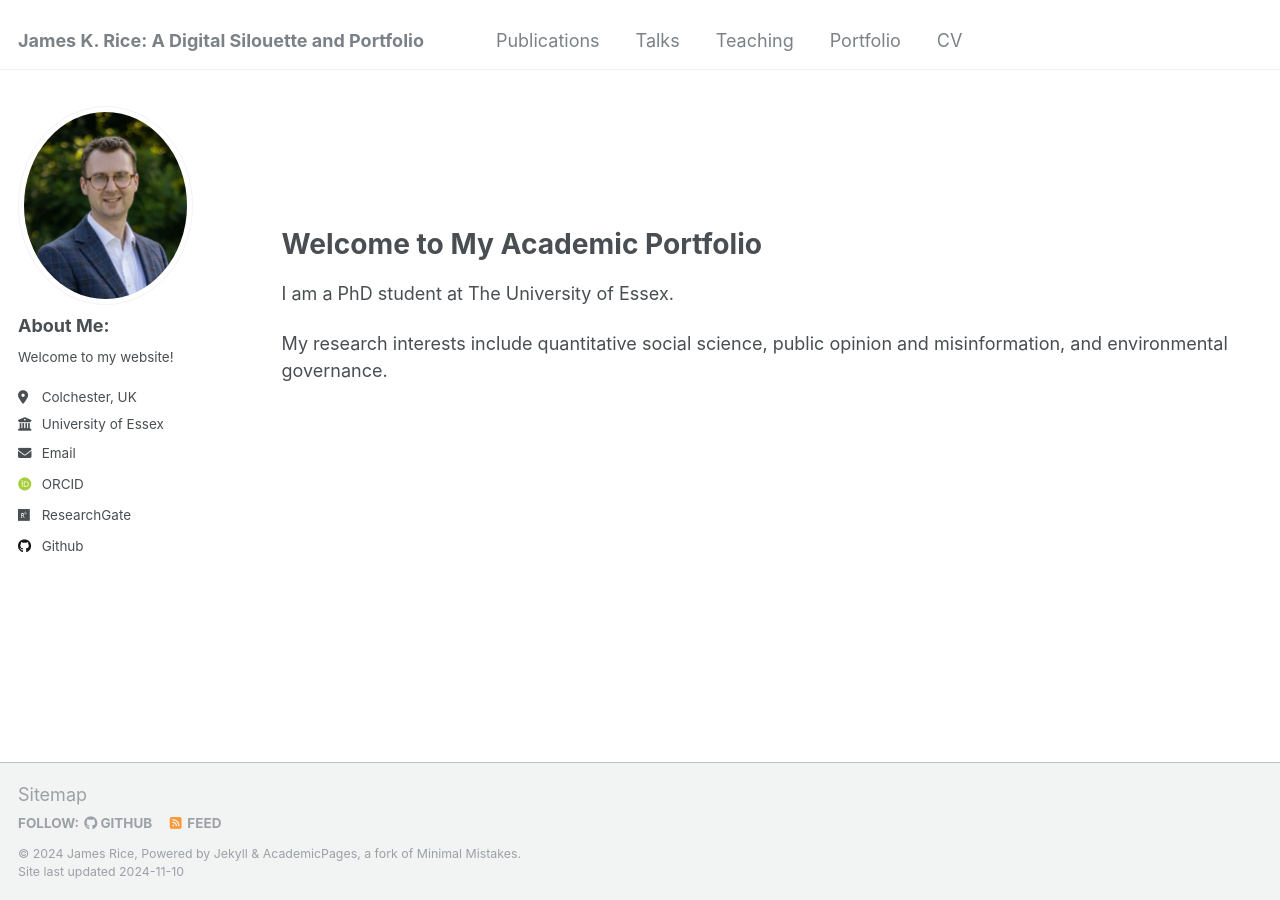
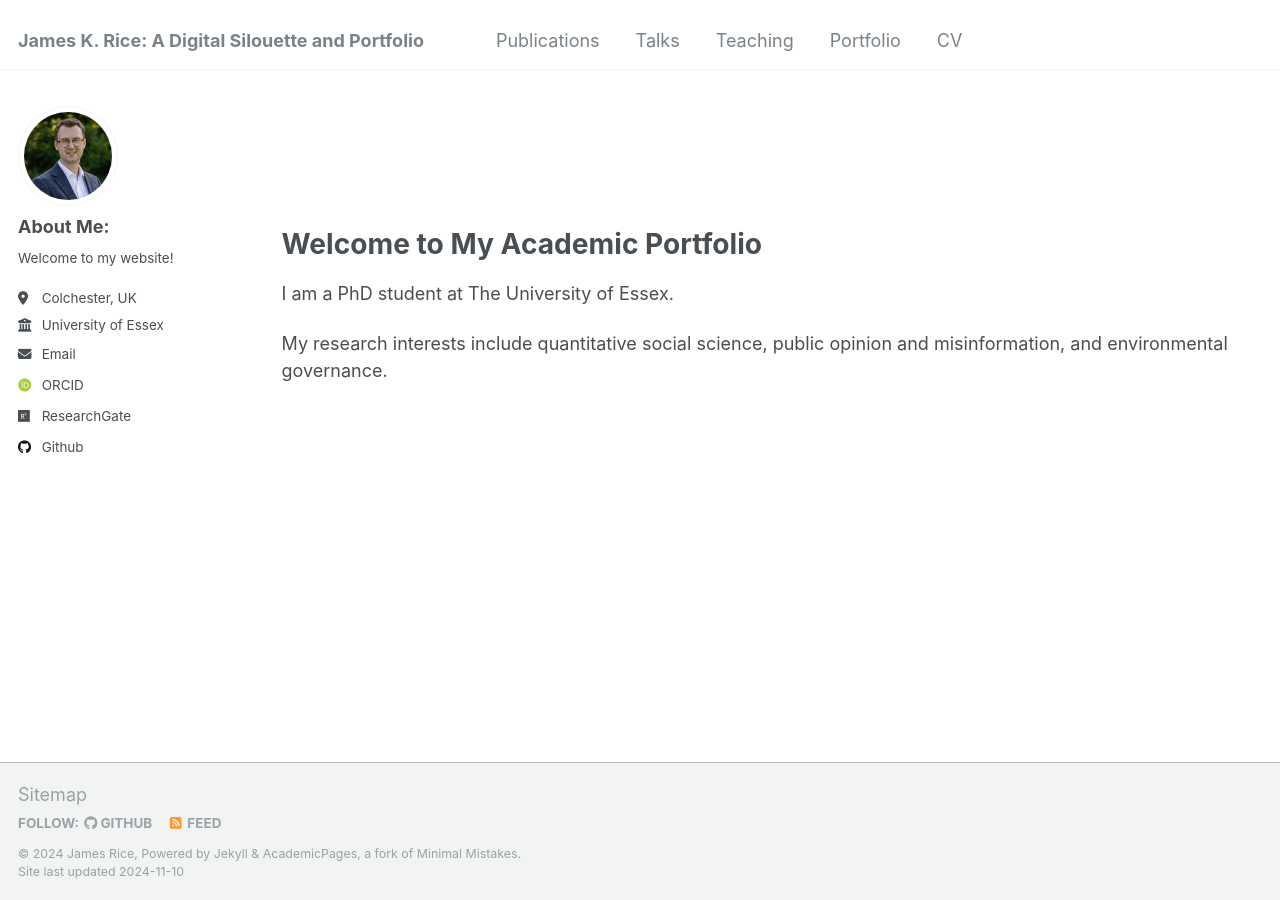
Before and after one commit to jameskrice7/jameskrice7.github.io, a Jekyll site: the page built from index.html, in a window 1280 px wide. Built offline with Jekyll 4.4.1, drawn with Linux system fonts in a browser that asks for light colours; some web fonts are replaced.

Commit message:
Update main.scss
added avatar styling

```diff
--- a/assets/css/main.scss
+++ b/assets/css/main.scss
@@ -39,3 +39,10 @@
 @import "vendor/font-awesome/brands";
 @import "vendor/magnific-popup/magnific-popup";
 @import "print";
+
+.author__avatar img {
+    width: 100px; /* Adjust to fit your avatar area */
+    height: 100px; /* Match width to create a perfect circle */
+    border-radius: 50%; /* Makes the image circular */
+    object-fit: cover; /* Ensures the image scales to fit within the circle */
+}
```
